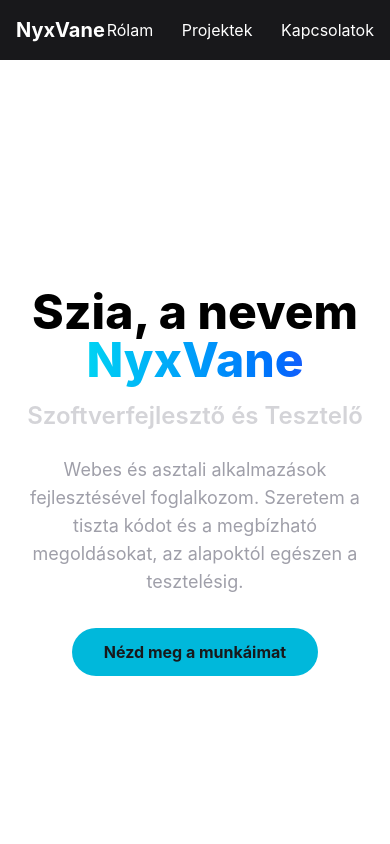
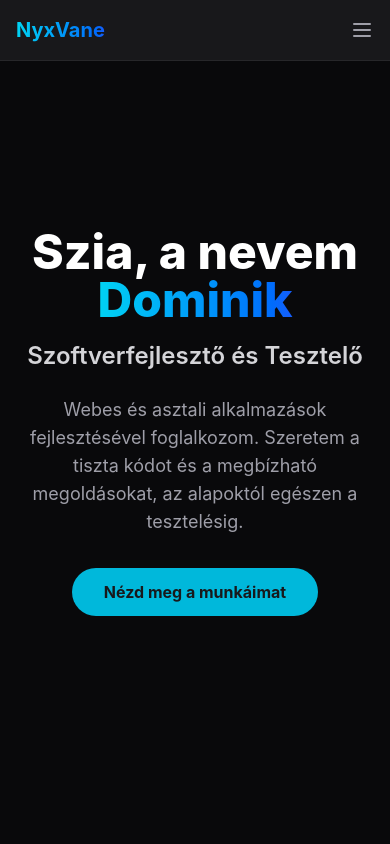
Before and after one commit to NyxVane/Portfolio, a website built with Vite: page index.html in a window 390 px wide. Shown: the top 844 px of the page. Built offline with nearby package versions, Linux system fonts and the light colour scheme.

Commit message:
Hamburger menu

```diff
--- a/index.html
+++ b/index.html
@@ -6,21 +6,38 @@
   <script src="https://unpkg.com/@tailwindcss/browser@4"></script>
   <link href="src/style.css" rel="stylesheet">
 </head>
-<body>
-  <nav class="bg-zinc-900 text-white p-4 flex justify-between items-center">
-    <div class="text-xl font-bold">
-      NyxVane
+<body class="bg-zinc-950 text-white">
+  <nav class="bg-zinc-900 text-white p-4 fixed top-0 left-0 w-full z-50 border-b border-zinc-800">
+    <div class=" mx-auto flex justify-between items-center">
+
+      <div class="text-xl font-bold bg-linear-to-r from-cyan-400 to-blue-600 bg-clip-text text-transparent">
+      <a href="#">NyxVane</a>
+      </div>
+
+      <div class="hidden md:flex space-x-6">
+        <a href="#rolam" class="hover:text-cyan-400 transition">Rólam</a>
+        <a href="#projektek" class="hover:text-cyan-400 transition">Projektek</a>
+        <a href="#kapcsolatok" class="hover:text-cyan-400 transition">Kapcsolatok</a>
+      </div>
+
+      <button id="menu-btn" class="md:hidden text-zinc-400 hover:text-white focus:outline-none cursor-pointer">
+        <svg class="h-6 w-6" fill="none" viewBox="0 0 24 24" stroke="currentColor">
+          <path stroke-linecap="round" stroke-linejoin="round" stroke-width="2" d="M4 6h16M4 12h16M4 18h16" />
+        </svg>
+      </button>
+
     </div>
-    <div class="space-x-6">
-      <a href="#rolam" class="hover:text-cyan-400 transition">Rólam</a>
-      <a href="#projektek" class="hover:text-cyan-400 transition">Projektek</a>
-      <a href="#kapcsolatok" class="hover:text-cyan-400 transition">Kapcsolatok</a>
+
+    <div id="mobile-menu" class="hidden md:hidden space-y-4 pt-4 pb-2 border-t border-zinc-800/50 mt-4 text-center">
+      <a href="#rolam" class="block hover:text-cyan-400 transition w-full py-2">Rólam</a>
+      <a href="#projektek" class="block hover:text-cyan-400 transition w-full py-2">Projektek</a>
+      <a href="#kapcsolatok" class="block hover:text-cyan-400 transition w-full py-2">Kapcsolatok</a>
     </div>
   </nav>
 
   <section class="h-screen flex flex-col justify-center items-center text-center px-4">
     <h1 class="text-5xl md:text-7xl font-extrabold mb-4">
-      Szia, a nevem <span class="bg-linear-to-r from-cyan-400 to-blue-600 bg-clip-text text-transparent">NyxVane</span>
+      Szia, a nevem <span class="bg-linear-to-r from-cyan-400 to-blue-600 bg-clip-text text-transparent">Dominik</span>
     </h1>
 
     <h2 class="text-2xl md:text-3xl text-zinc-300 font-semibold mb-6">
--- a/src/main.js
+++ b/src/main.js
@@ -1 +1,20 @@
 import './style.css'
+
+// Mobil hamburger menü kezelése
+const menuBtn = document.getElementById('menu-btn');
+const mobileMenu = document.getElementById('mobile-menu');
+
+if (menuBtn && mobileMenu) {
+    // Nyitás és zárás a hamburger gombra kattintva
+    menuBtn.addEventListener('click', () => {
+        mobileMenu.classList.toggle('hidden');
+    });
+
+    // Ha rákattintasz egy menüpontra mobilon, záródjon be automatikusan a menü
+    const mobileLinks = mobileMenu.querySelectorAll('a');
+    mobileLinks.forEach(link => {
+        link.addEventListener('click', () => {
+            mobileMenu.classList.add('hidden');
+        });
+    });
+}
```
